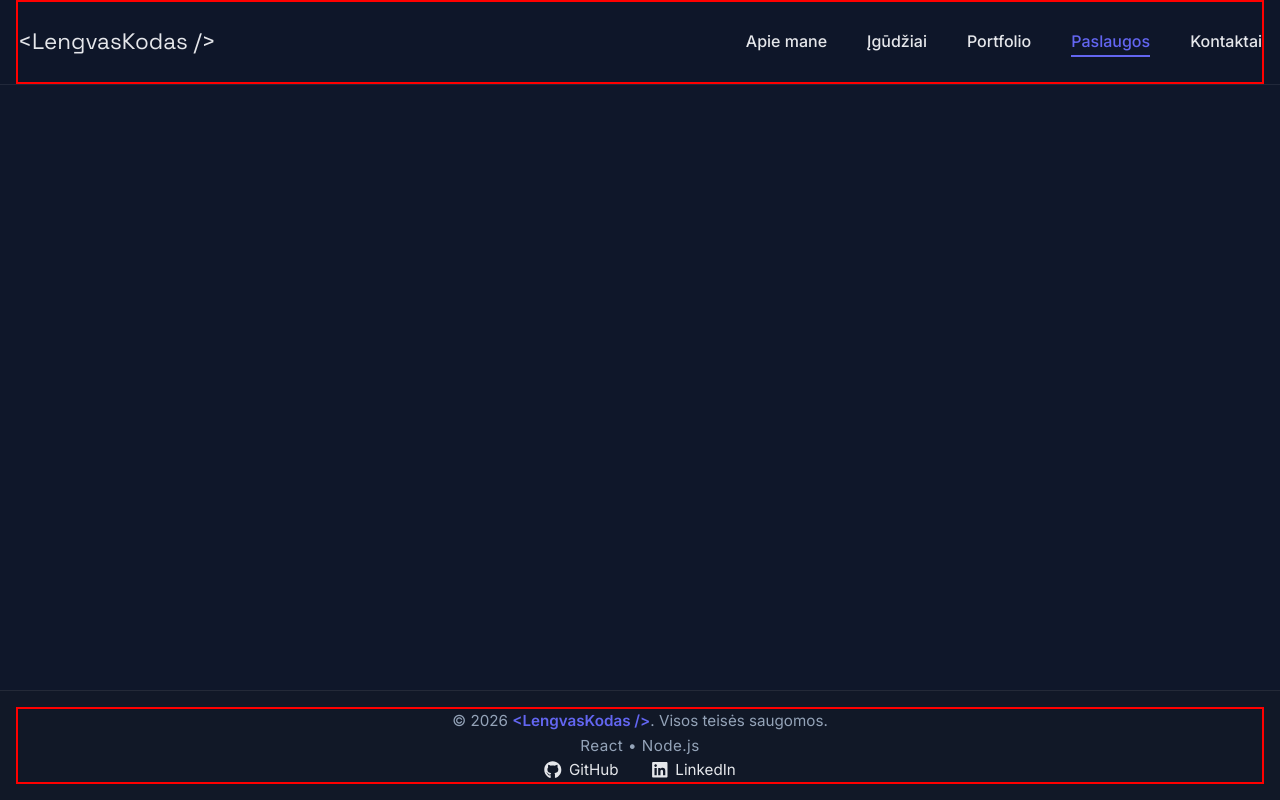
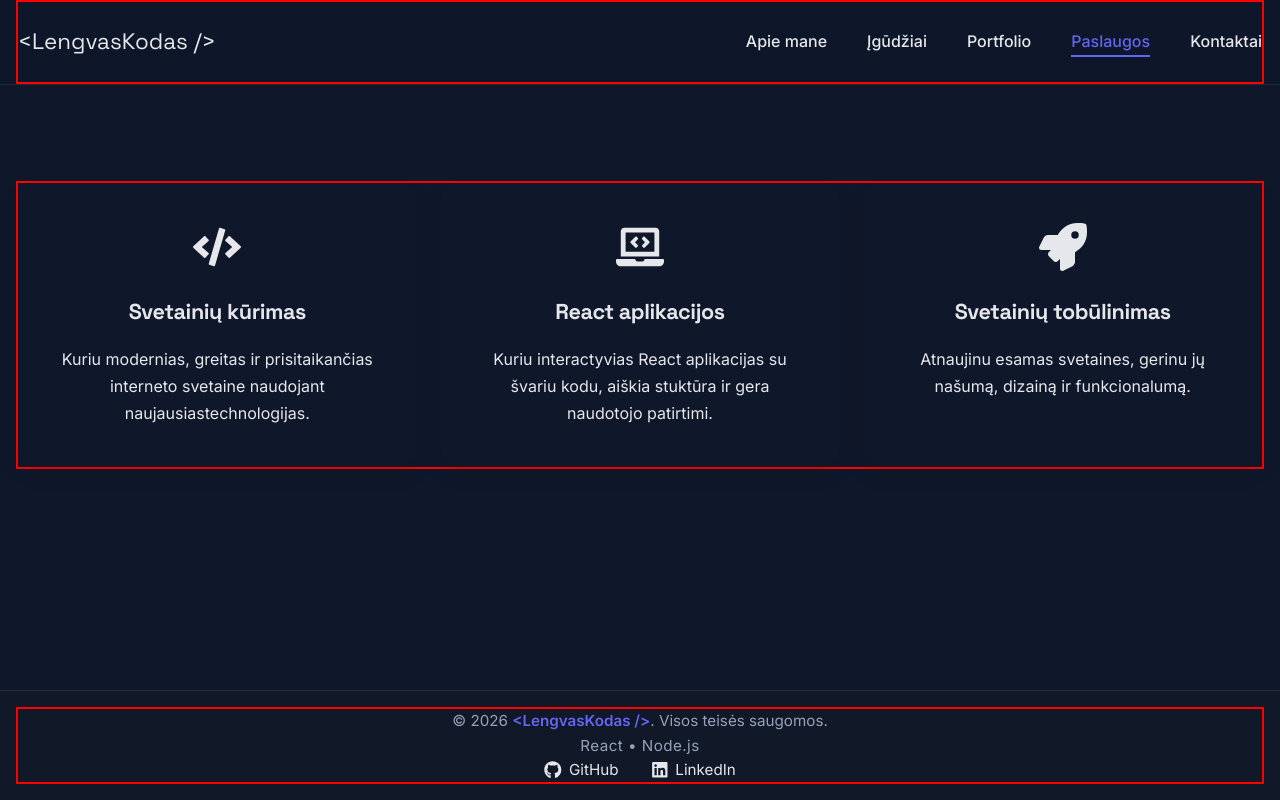
Before and after one commit to Zigmas-Petrauskas/portfolio-page, a React (Vite) app in the folder portfolio/: page /services in a window 1280 px wide. Built offline with nearby package versions, Linux system fonts and the light colour scheme.

Commit message:
pridėtas services

```diff
--- a/portfolio/src/App.jsx
+++ b/portfolio/src/App.jsx
@@ -4,6 +4,7 @@ import Hero from "./components/sections/Hero/Hero";
 import About from "./components/sections/About/About";
 import Skills from "./components/sections/Skills/Skills";
 import Portfolio from "./components/sections/Portfolio/Portfolio";
+import Services from "./components/sections/Services/Services";
 import Footer from "./components/layout/Footer/Footer";
 import "./index.scss";
 
@@ -17,6 +18,7 @@ const App = () => {
           <Route path="/about" element={<About />} />
           <Route path="/skills" element={<Skills />} />
           <Route path="/portfolio" element={<Portfolio />} />
+          <Route path="/services" element={<Services />} />
         </Routes>
       </main>
       <Footer />
--- /dev/null
+++ b/portfolio/src/components/sections/Services/ServiceCard.jsx
@@ -0,0 +1,17 @@
+const ServiceCard = ({ service }) => {
+  const { icon: Icon, title, description } = service;
+
+  return (
+    <article className="service-card">
+      <div className="service-icon">
+        <Icon />
+      </div>
+
+      <h3>{title}</h3>
+
+      <p>{description}</p>
+    </article>
+  );
+};
+
+export default ServiceCard;
--- /dev/null
+++ b/portfolio/src/components/sections/Services/Services.jsx
@@ -0,0 +1,21 @@
+import ServiceCard from "./ServiceCard";
+import useServices from "./useServices";
+import "./Services.scss";
+
+const Services = () => {
+  const { servicesData } = useServices();
+
+  return (
+    <section className="services" id="services">
+      <div className="container services-inner">
+        <div className="services-grid">
+          {servicesData.map((service) => (
+            <ServiceCard key={service.id} service={service} />
+          ))}
+        </div>
+      </div>
+    </section>
+  );
+};
+
+export default Services;
--- /dev/null
+++ b/portfolio/src/components/sections/Services/Services.scss
@@ -0,0 +1,157 @@
+.services {
+  padding: 4rem 0;
+
+  .services-inner {
+    display: flex;
+    flex-direction: column;
+    gap: 2rem;
+  }
+
+  .services-grid {
+    display: grid;
+    grid-template-columns: 1fr;
+    gap: 1.5rem;
+  }
+
+  .service-card {
+    padding: 2rem;
+    border-radius: 1rem;
+    background: var(--color-card);
+    box-shadow: 0 8px 20px rgba(0, 0, 0, 0.08);
+    text-align: center;
+    transition: all 0.3s ease;
+
+    &:hover {
+      transform: translateY(-6px);
+      box-shadow: 0 14px 30px rgba(0, 0, 0, 0.15);
+    }
+
+    .service-icon {
+      display: flex;
+      justify-content: center;
+      align-items: center;
+      font-size: 3rem;
+      color: var(--color-primary);
+      margin-bottom: 1.5rem;
+    }
+
+    h3 {
+      margin-bottom: 1rem;
+      font-size: 1.35rem;
+    }
+
+    p {
+      line-height: 1.7;
+      color: var(--color-text);
+    }
+  }
+}
+
+/* ===========================
+   480px
+=========================== */
+
+@media (min-width: 480px) {
+  .services {
+    .service-card {
+      padding: 2.25rem;
+    }
+  }
+}
+
+/* ===========================
+   768px
+=========================== */
+
+@media (min-width: 768px) {
+  .services {
+    .services-grid {
+      grid-template-columns: repeat(2, 1fr);
+    }
+
+    .service-card:last-child {
+      grid-column: span 2;
+      max-width: 420px;
+      justify-self: center;
+    }
+  }
+}
+
+/* ===========================
+   1024px
+=========================== */
+
+@media (min-width: 1024px) {
+  .services {
+    padding: 6rem 0;
+
+    .services-inner {
+      gap: 3rem;
+    }
+
+    .services-grid {
+      grid-template-columns: repeat(3, 1fr);
+    }
+
+    .service-card:last-child {
+      grid-column: auto;
+      max-width: unset;
+    }
+
+    .service-card {
+      padding: 2.5rem;
+    }
+  }
+}
+
+/* ===========================
+   1440px
+=========================== */
+
+@media (min-width: 1440px) {
+  .services {
+    .services-grid {
+      gap: 2rem;
+    }
+
+    .service-card {
+      padding: 3rem;
+
+      .service-icon {
+        font-size: 3.5rem;
+      }
+
+      h3 {
+        font-size: 1.5rem;
+      }
+
+      p {
+        font-size: 1.05rem;
+      }
+    }
+  }
+}
+
+/* ===========================
+   1920px
+=========================== */
+
+@media (min-width: 1920px) {
+  .services {
+    .service-card {
+      padding: 3.5rem;
+
+      .service-icon {
+        font-size: 4rem;
+      }
+
+      h3 {
+        font-size: 1.7rem;
+      }
+
+      p {
+        font-size: 1.1rem;
+      }
+    }
+  }
+}
--- /dev/null
+++ b/portfolio/src/components/sections/Services/useServices.js
@@ -0,0 +1,9 @@
+import servicesData from "../../../data/servicesData";
+
+const useServices = () => {
+  return {
+    servicesData,
+  };
+};
+
+export default useServices;
--- /dev/null
+++ b/portfolio/src/data/servicesData.js
@@ -0,0 +1,27 @@
+import { FaCode, FaLaptopCode, FaRocket } from "react-icons/fa";
+
+const servicesData = [
+  {
+    id: 1,
+    icon: FaCode,
+    title: "Svetainių kūrimas",
+    description:
+      "Kuriu modernias, greitas ir prisitaikančias interneto svetaine naudojant naujausiastechnologijas.",
+  },
+  {
+    id: 2,
+    icon: FaLaptopCode,
+    title: "React aplikacijos",
+    description:
+      "Kuriu interactyvias React aplikacijas su švariu kodu, aiškia stuktūra ir gera naudotojo patirtimi.",
+  },
+  {
+    id: 3,
+    icon: FaRocket,
+    title: "Svetainių tobūlinimas",
+    description:
+      "Atnaujinu esamas svetaines, gerinu jų našumą, dizainą ir funkcionalumą.",
+  },
+];
+
+export default servicesData;
```
